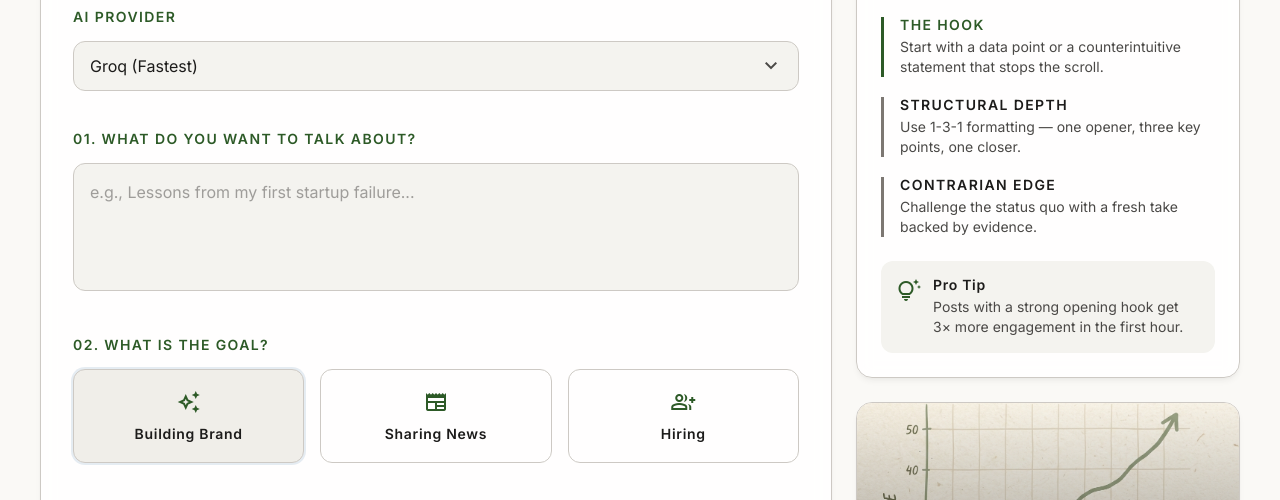
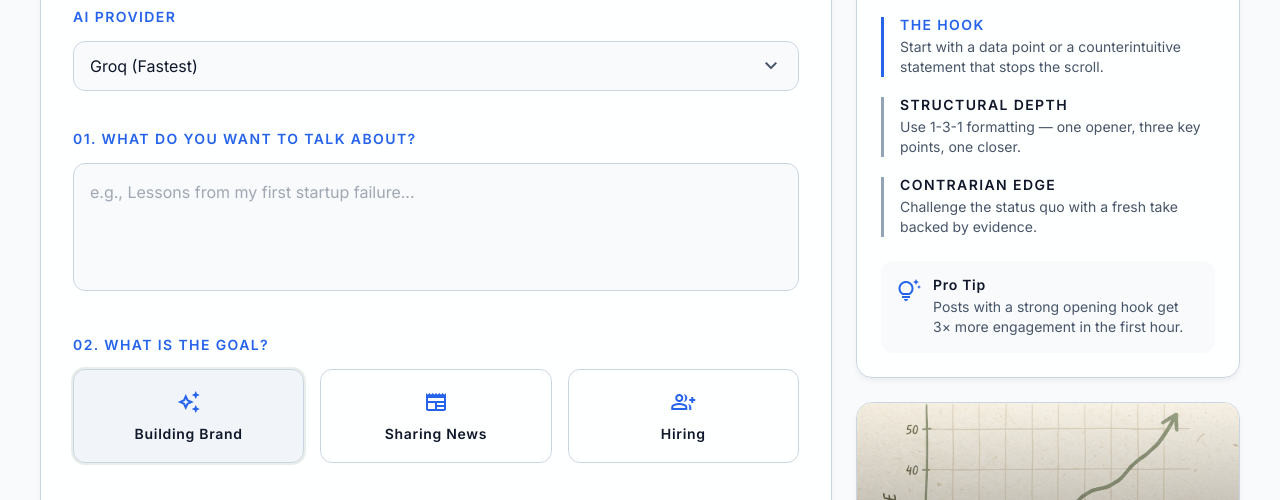
Before and after one commit to SALEM-BHERO/Hooklink, a website built with Vite: page workspace.html in a window 1280 px wide. Shown: the part 256-756 px from the top of the page. Built offline with nearby package versions, Linux system fonts and the light colour scheme.

Commit message:
style: change theme to blue aesthetic

```diff
--- a/src/styles/global.css
+++ b/src/styles/global.css
@@ -7,53 +7,53 @@
 
 @theme {
   /* ── Colors ── */
-  --color-background: #faf9f6;
-  --color-on-background: #1c1b1a;
-  --color-surface: #faf9f6;
-  --color-surface-bright: #faf9f6;
-  --color-surface-dim: #e8e6e1;
-  --color-surface-tint: #2d5a27;
-  --color-surface-variant: #e3e1db;
-  --color-surface-container: #f0eee9;
-  --color-surface-container-low: #f4f3ef;
-  --color-surface-container-high: #ebeae5;
-  --color-surface-container-highest: #e3e1db;
+  --color-background: #f8fafc;
+  --color-on-background: #0f172a;
+  --color-surface: #ffffff;
+  --color-surface-bright: #ffffff;
+  --color-surface-dim: #f1f5f9;
+  --color-surface-tint: #2563eb;
+  --color-surface-variant: #e2e8f0;
+  --color-surface-container: #f1f5f9;
+  --color-surface-container-low: #f8fafc;
+  --color-surface-container-high: #e2e8f0;
+  --color-surface-container-highest: #cbd5e1;
   --color-surface-container-lowest: #ffffff;
-  --color-on-surface: #1c1b1a;
-  --color-on-surface-variant: #4a4846;
-  --color-primary: #2d5a27;
-  --color-primary-container: #d6ead1;
-  --color-primary-fixed: #d6ead1;
-  --color-primary-fixed-dim: #b9cfb5;
+  --color-on-surface: #0f172a;
+  --color-on-surface-variant: #475569;
+  --color-primary: #2563eb;
+  --color-primary-container: #dbeafe;
+  --color-primary-fixed: #dbeafe;
+  --color-primary-fixed-dim: #bfdbfe;
   --color-on-primary: #ffffff;
-  --color-on-primary-container: #0c2108;
-  --color-on-primary-fixed: #0c2108;
-  --color-on-primary-fixed-variant: #193f15;
-  --color-secondary: #6b5f4c;
-  --color-secondary-container: #f5e3ce;
-  --color-secondary-fixed: #f5e3ce;
-  --color-secondary-fixed-dim: #d8c7b3;
+  --color-on-primary-container: #1e3a8a;
+  --color-on-primary-fixed: #1e3a8a;
+  --color-on-primary-fixed-variant: #1e40af;
+  --color-secondary: #475569;
+  --color-secondary-container: #f1f5f9;
+  --color-secondary-fixed: #f1f5f9;
+  --color-secondary-fixed-dim: #e2e8f0;
   --color-on-secondary: #ffffff;
-  --color-on-secondary-container: #241d10;
-  --color-on-secondary-fixed: #241d10;
-  --color-on-secondary-fixed-variant: #524736;
-  --color-tertiary: #a84628;
-  --color-tertiary-container: #ffdad0;
-  --color-tertiary-fixed: #ffdad0;
-  --color-tertiary-fixed-dim: #e1bdbc;
+  --color-on-secondary-container: #0f172a;
+  --color-on-secondary-fixed: #0f172a;
+  --color-on-secondary-fixed-variant: #334155;
+  --color-tertiary: #0284c7;
+  --color-tertiary-container: #e0f2fe;
+  --color-tertiary-fixed: #e0f2fe;
+  --color-tertiary-fixed-dim: #bae6fd;
   --color-on-tertiary: #ffffff;
-  --color-on-tertiary-container: #3d0a00;
-  --color-on-tertiary-fixed: #3d0a00;
-  --color-on-tertiary-fixed-variant: #882b10;
-  --color-error: #ba1a1a;
-  --color-error-container: #ffdad6;
+  --color-on-tertiary-container: #075985;
+  --color-on-tertiary-fixed: #075985;
+  --color-on-tertiary-fixed-variant: #0369a1;
+  --color-error: #dc2626;
+  --color-error-container: #fee2e2;
   --color-on-error: #ffffff;
-  --color-on-error-container: #93000a;
-  --color-outline: #7c7772;
-  --color-outline-variant: #cdc9c4;
-  --color-inverse-surface: #32302e;
-  --color-inverse-on-surface: #f5f0eb;
-  --color-inverse-primary: #b9cfb5;
+  --color-on-error-container: #991b1b;
+  --color-outline: #94a3b8;
+  --color-outline-variant: #cbd5e1;
+  --color-inverse-surface: #1e293b;
+  --color-inverse-on-surface: #f8fafc;
+  --color-inverse-primary: #93c5fd;
 
   /* ── Spacing ── */
   --spacing-unit-xs: 4px;
@@ -199,7 +199,7 @@
   .option-card input:checked + label {
     border-color: var(--color-primary);
     background-color: var(--color-surface-container);
-    box-shadow: 0 0 0 2px rgba(0, 68, 138, 0.1);
+    box-shadow: 0 0 0 2px rgba(45, 90, 39, 0.1);
   }
 
   /* LinkedIn-style Shadow */
```
